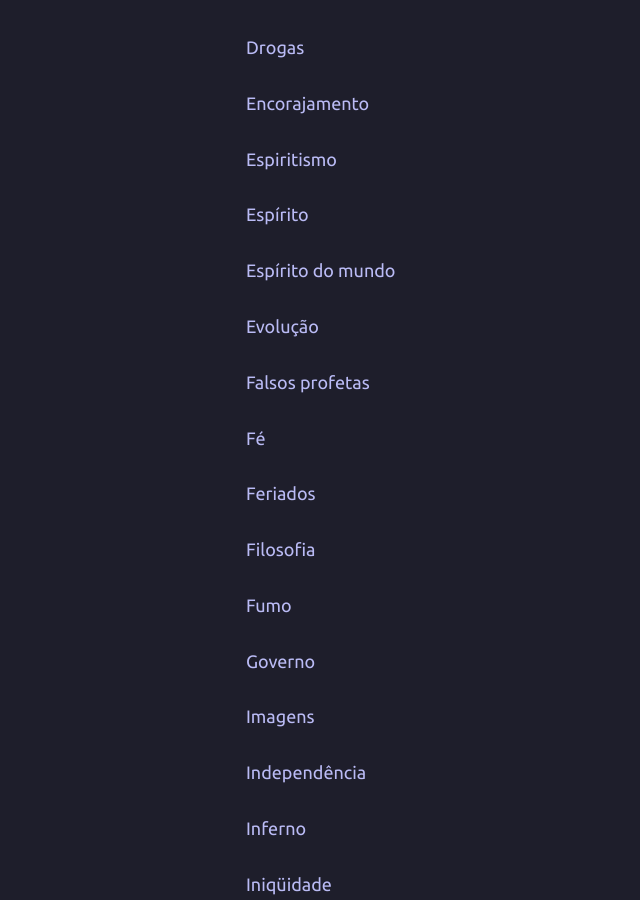
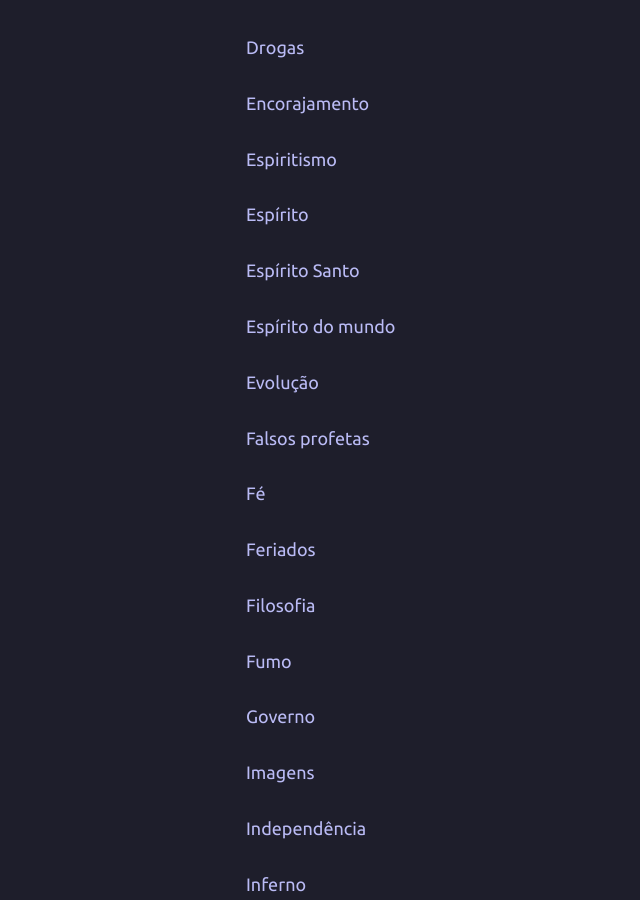
Before and after one commit to joaquim-capitao/jw, a Jekyll site: the page built from assuntos/index.md, in a window 1280 px wide and 900 px high, scrolled down 1389 px. Shown: the whole window, without its empty margins (63-703 px from the left). Built offline with Jekyll 4.4.1, drawn with Linux system fonts in a browser that asks for light colours; our own code applies the rules of GitHub Pages for plain Markdown files.

Commit message:
Add link for 'Espírito Santo' in index.md

```diff
--- a/assuntos/index.md
+++ b/assuntos/index.md
@@ -55,6 +55,8 @@
 [Espiritismo](https://joaquim-capitao.github.io/jw/assuntos/espiritismo)
 
 [Espírito](https://joaquim-capitao.github.io/jw/assuntos/espirito)
+
+[Espírito Santo](https://joaquim-capitao.github.io/jw/assuntos/espirito-santo)
 
 [Espírito do mundo](https://joaquim-capitao.github.io/jw/assuntos/espirito-do-mundo)
 
```
